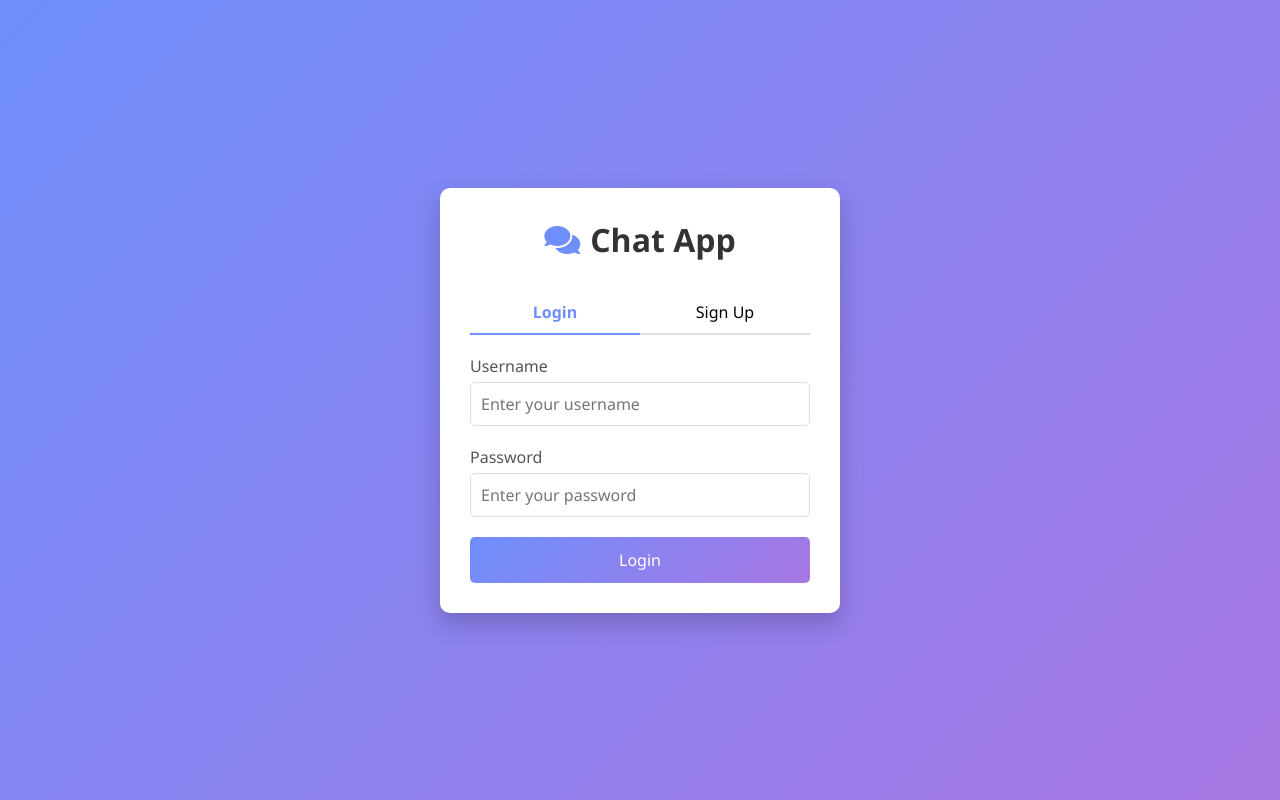
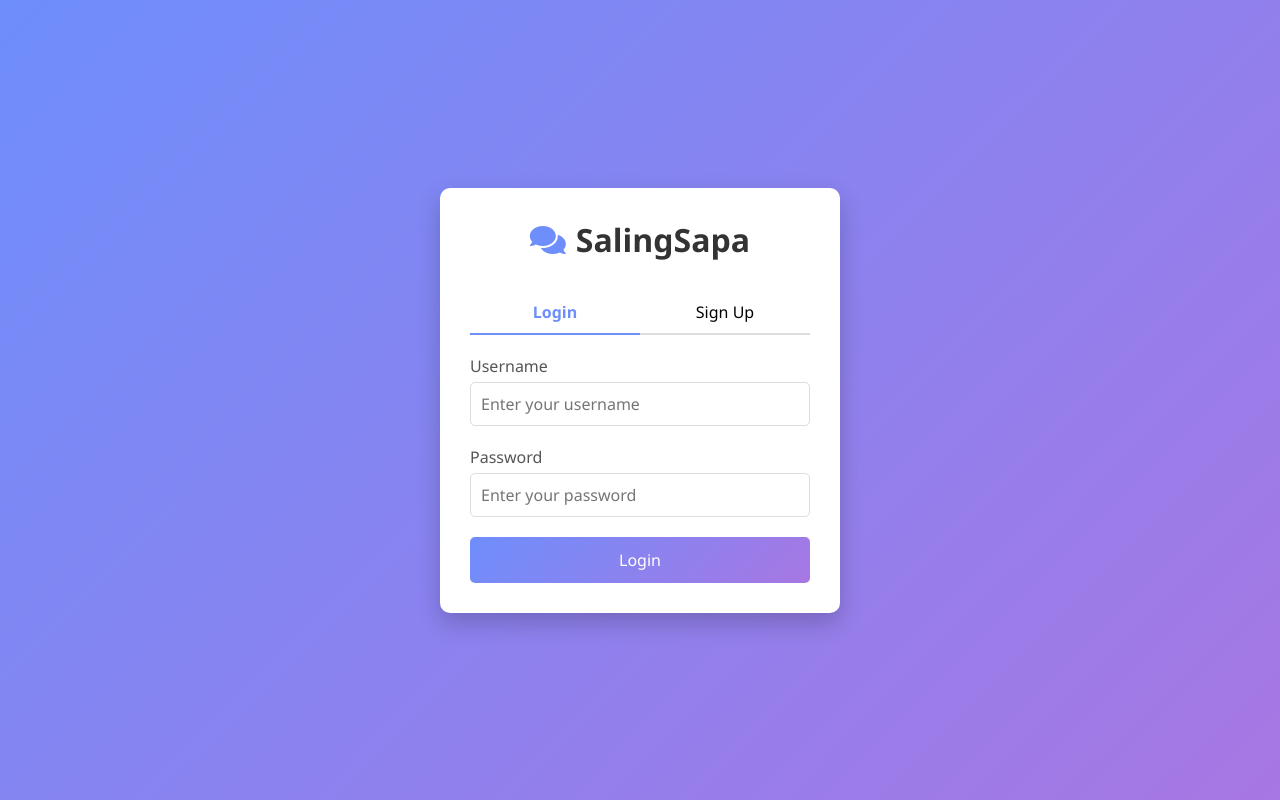
Before and after one commit to imn0thero/room, a website: page public/index.html in a window 1280 px wide. Drawn offline with Linux system fonts and the light colour scheme.

Commit message:
Update index.html

```diff
--- a/public/index.html
+++ b/public/index.html
@@ -3,7 +3,7 @@
 <head>
     <meta charset="UTF-8">
     <meta name="viewport" content="width=device-width, initial-scale=1.0">
-    <title>Chat App - Login</title>
+    <title>SalingSapa</title>
     <link rel="stylesheet" href="https://cdnjs.cloudflare.com/ajax/libs/font-awesome/5.15.3/css/all.min.css">
     <style>
         * {
@@ -112,7 +112,7 @@
 </head>
 <body>
     <div class="container">
-        <h1 class="app-title"><i class="fas fa-comments"></i>Chat App</h1>
+        <h1 class="app-title"><i class="fas fa-comments"></i>SalingSapa</h1>
 
         <div class="tabs">
             <div class="tab active" id="login-tab">Login</div>
```
